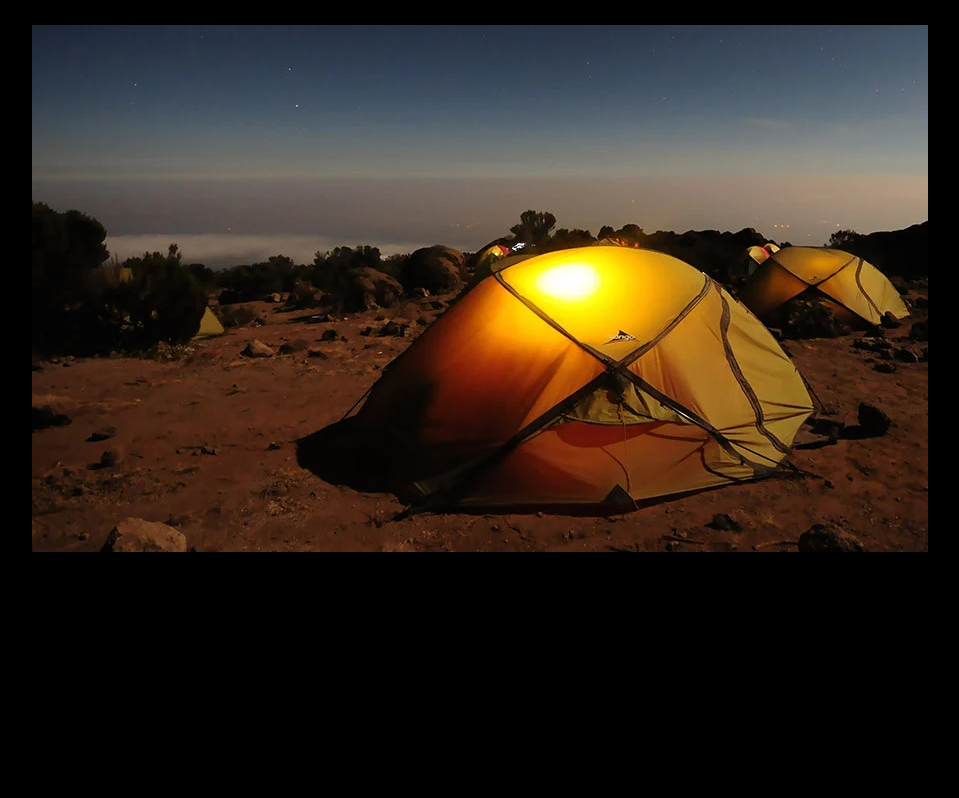
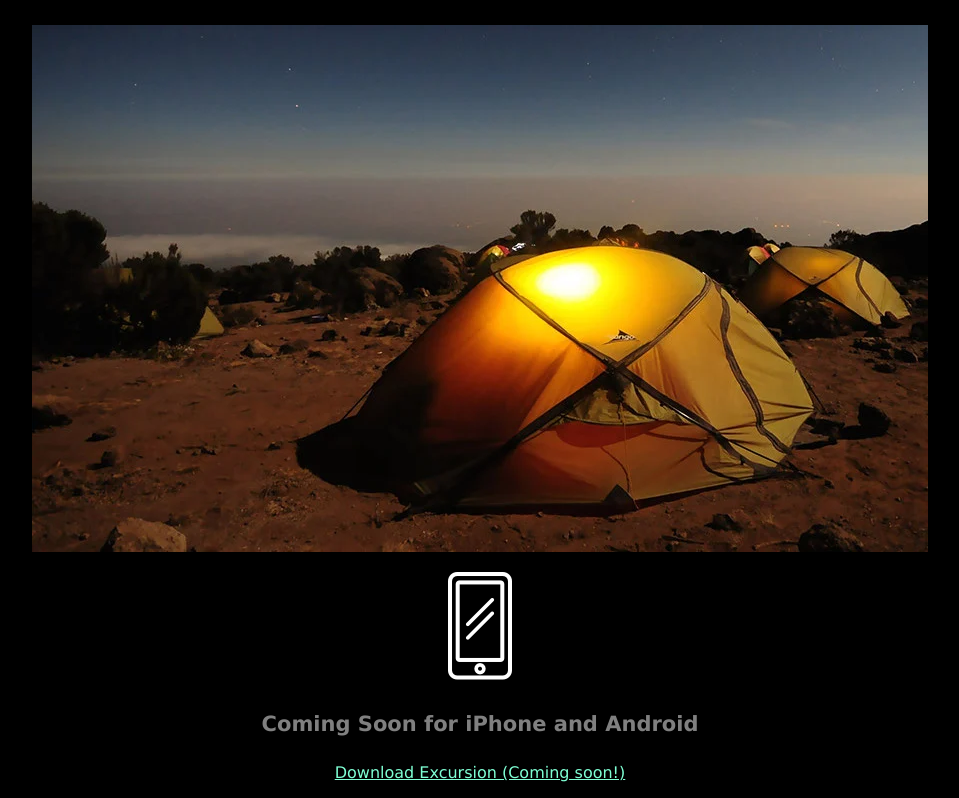
Before and after one commit to Joel-Pentland/excursion, a plain HTML site: page index.html in a window 1280 px wide. Shown: the part 460-1258 px from the top of the page, without its empty margins (160-1119 px from the left). Before the commit the page ends 1032 px from the top, so only its background shows below. Drawn offline with Linux system fonts and the light colour scheme.

Commit message:
Created footer text

```diff
--- a/index.html
+++ b/index.html
@@ -16,7 +16,9 @@
     </video>
     <h2 class="header--secondary">Your personal travel guide</h2>
     <h4 class="header--sub-header">Excursion remembers places you like, and recommends new points of interest around you.</h4>
-    <p><img src="resources/images/camp.jpg"</p>
-    <p><img src="resources/images/phone.png></p>
+    <p><img src="resources/images/camp.jpg"></p>
+    <p><img src="resources/images/phone.png"></p>
+    <h4 class="header--sub-header">Coming Soon for iPhone and Android</h4>
+    <p><a href="#" class="link--cta">Download Excursion (Coming soon!)</a></p>
 </body>
 </html>
```
